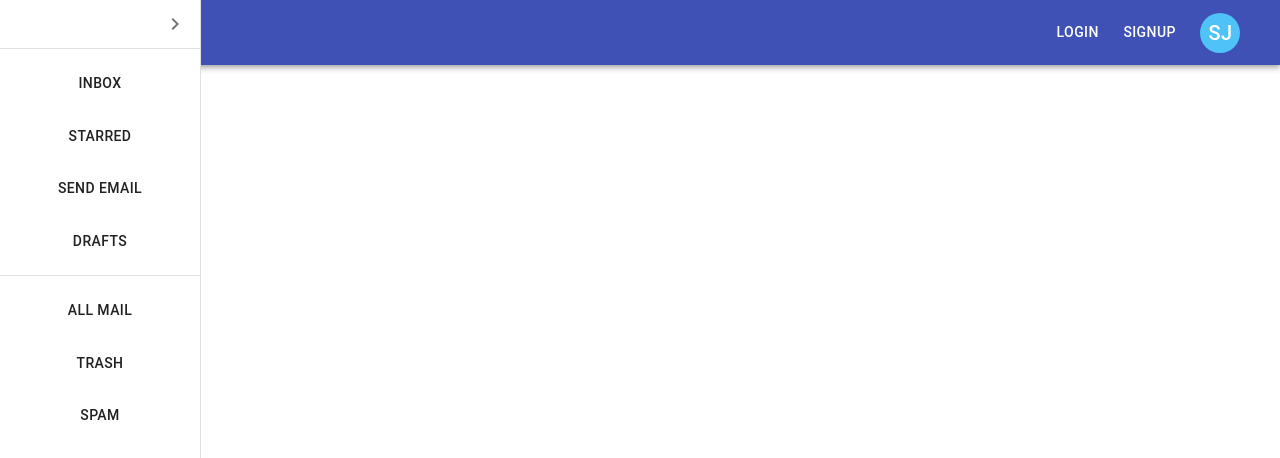
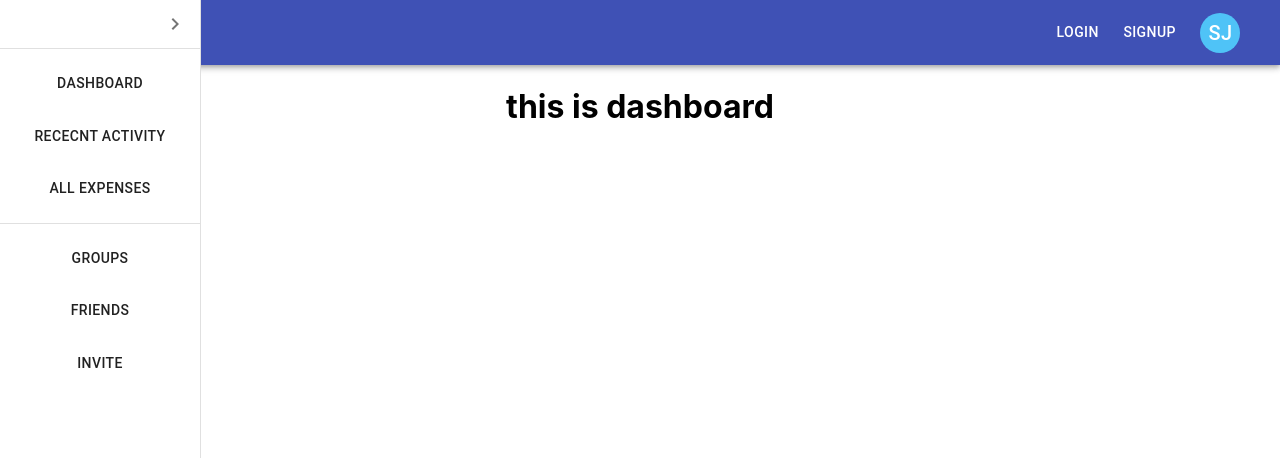
Before and after one commit to surajrockzz/splitwise-clone, a React (Create React App) app: page /dashboard in a window 1280 px wide. Both pictures are taken after a click on the button 36 px from the left and 32 px from the top of the page. Shown: the top 458 px of the page. Built offline with nearby package versions, Linux system fonts and the light colour scheme.

Commit message:
added react-router package and done setup

```diff
--- a/package.json
+++ b/package.json
@@ -8,6 +8,7 @@
     "clsx": "^1.0.4",
     "react": "^16.12.0",
     "react-dom": "^16.12.0",
+    "react-router-dom": "^5.1.2",
     "react-scripts": "3.2.0"
   },
   "scripts": {
--- a/src/App.js
+++ b/src/App.js
@@ -1,12 +1,27 @@
 import React from 'react';
+import { BrowserRouter as Router, Route } from "react-router-dom";
 import Header from './Layouts/Header'
+import Dashboard from './Components/Dashboard';
+import AllExpenses from './Components/AllExpenses';
+import Friends from './Components/Friends';
+import RecentAcitivity from './Components/RecentActivity';
+import Invite from './Components/Invite';
+import Groups from './Components/Groups';
 import './App.css';
 
 function App() {
   return (
+    <Router>
       <div className="App">
         <Header />
+        <Route exact path='/dashboard' component={Dashboard}/>
+        <Route exact path='/activity' component={RecentAcitivity}/>
+        <Route exact path='/all' component={AllExpenses}/>
+        <Route exact path='/groups' component={Groups}/>
+        <Route exact path='/friends' component={Friends}/>
+        <Route exact path='/invite' component={Invite}/>
       </div>
+      </Router>
   );
 }
 
--- a/src/Layouts/DrawerComponent.js
+++ b/src/Layouts/DrawerComponent.js
@@ -8,6 +8,8 @@ import ChevronLeftIcon from '@material-ui/icons/ChevronLeft';
 import ChevronRightIcon from '@material-ui/icons/ChevronRight';
 import InboxIcon from '@material-ui/icons/MoveToInbox';
 import MailIcon from '@material-ui/icons/Mail';
+import {Link} from 'react-router-dom';
+import {firstSection, secondSection} from '../Routes/routes'
 
 const drawerWidth = 200 ;
 const useStyles = makeStyles({
@@ -29,6 +31,7 @@ const useStyles = makeStyles({
 // and fix css issuess in DrawerCompoennt
 const DrawerComponent = ({ handleDrawerClose, open }) => {
     const classes = useStyles();
+
     return (
         <Drawer
             className={classes.drawer}
@@ -46,19 +49,19 @@ const DrawerComponent = ({ handleDrawerClose, open }) => {
             </div>
             <Divider />
             <List>
-                {['Inbox', 'Starred', 'Send email', 'Drafts'].map((text, index) => (
-                    <ListItem key={text}>
+                {firstSection.map((button) => (
+                    <ListItem key={button.name}>
                         {/* <ListItemIcon>{index % 2 === 0 ? <InboxIcon /> : <MailIcon />}</ListItemIcon> */}
-                        <Button>{text}</Button>
+                        <Link to={button.path}><Button>{button.name}</Button></Link>
                     </ListItem>
                 ))}
             </List>
             <Divider />
             <List>
-                {['All mail', 'Trash', 'Spam'].map((text, index) => (
-                    <ListItem key={text}>
+                {secondSection.map((button) => (
+                    <ListItem key={button.name}>
                         {/* <ListItemIcon>{index % 2 === 0 ? <InboxIcon /> : <MailIcon />}</ListItemIcon> */}
-                        <Button>{text}</Button>
+                        <Link to={button.path}><Button>{button.name}</Button></Link>
                     </ListItem>
                 ))}
             </List>
```
Also changed, not shown: 1 other file (tests, documents, lock files or other folders).
